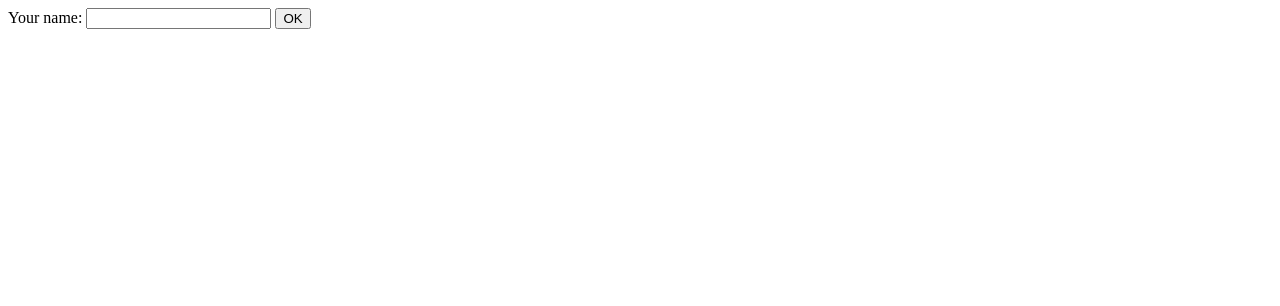
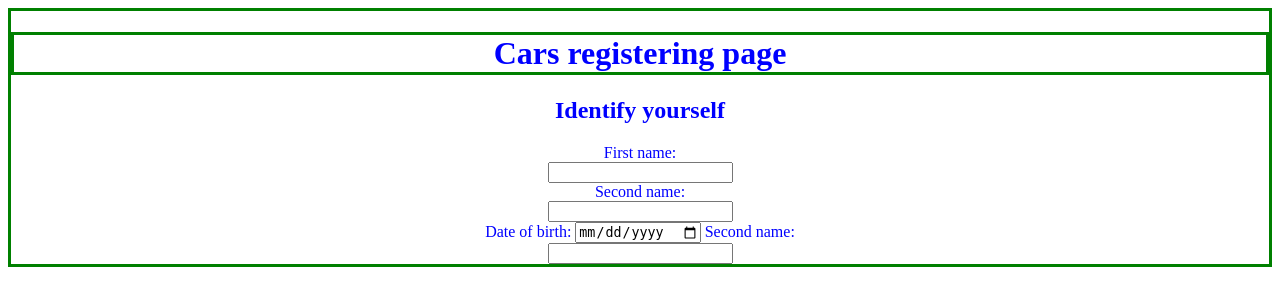
Before and after one commit to ViliamJ/SIPVS, a Django app: template templates/home.html in a window 1280 px wide. Shown: the top 306 px of the page. Run offline with Django 4.2, Linux system fonts and the light colour scheme; the template is opened without the code that fills it, so the values that code supplies are empty.

Commit message:
nejde to

```diff
--- a/formular_web/views.py
+++ b/formular_web/views.py
@@ -11,3 +11,6 @@ def home_view(request):
     marha = request.GET
     print(marha)
     return render(request, "home.html")
+
+def person_view(request):
+    return render(request, "person_form_template.html")
--- a/sipvs_project/settings.py
+++ b/sipvs_project/settings.py
@@ -9,7 +9,7 @@ https://docs.djangoproject.com/en/4.1/topics/settings/
 For the full list of settings and their values, see
 https://docs.djangoproject.com/en/4.1/ref/settings/
 """
-
+import os
 from pathlib import Path
 
 # Build paths inside the project like this: BASE_DIR / 'subdir'.
@@ -116,8 +116,8 @@ USE_TZ = True
 # Static files (CSS, JavaScript, Images)
 # https://docs.djangoproject.com/en/4.1/howto/static-files/
 
-STATIC_URL = 'static/'
-
+STATIC_URL = '/static/'
+STATIC_ROOT = os.path.join(BASE_DIR, 'static')
 # Default primary key field type
 # https://docs.djangoproject.com/en/4.1/ref/settings/#default-auto-field
 
--- a/sipvs_project/urls.py
+++ b/sipvs_project/urls.py
@@ -16,8 +16,11 @@ Including another URLconf
 from django.contrib import admin
 from django.urls import path
 from formular_web.views import *
+from django.contrib.staticfiles.urls import staticfiles_urlpatterns
 
 urlpatterns = [
     path('admin/', admin.site.urls),
-    path('', home_view)
-]
+    path('', home_view),
+    path('person/', person_view, name="person")
+
+] + staticfiles_urlpatterns()
--- a/templates/home.html
+++ b/templates/home.html
@@ -1,18 +1,17 @@
 <!DOCTYPE html>
+ {% load static %}
 <html lang="en">
 <head>
     <meta charset="UTF-8">
     <title>Title</title>
-
+  <link rel="stylesheet" type="text/css" href="{% static 'style.css' %}">
 </head>
 <body>
-    <include src="person_form_template.html"></include>
-    <form action = "" method = "GET">
-        <label for="your_name">Your name: </label>
-        <input id="your_name" type="text" name="your_name">
-        <input type="submit" value="OK">
-    </form>
+<div class="center">
+<h1 class="center"> Cars registering page </h1>
 
-
+<h2> Identify yourself </h2>
+{% include "person_form_template.html" %}
+</div>
 </body>
 </html>
--- a/templates/person_form_template.html
+++ b/templates/person_form_template.html
@@ -5,6 +5,7 @@
     <title>Person</title>
 </head>
 <body>
+{% block content %}
     <form action = "" method = "GET">
         <label for="first_name">First name:</label><br>
         <input type="text" id="first_name" name="fname"><br>
@@ -17,7 +18,7 @@
 
          <label for="second_name">Second name:</label><br>
         <input type="text" id="second_name" name="second_name"><br>
-
-    </form>>
+    </form>
+{% endblock %}
 </body>
 </html>
--- /dev/null
+++ b/templates/style.css
@@ -0,0 +1,5 @@
+.center {
+  text-align: center;
+  border: 3px solid green;
+  color: blue;
+}
```
